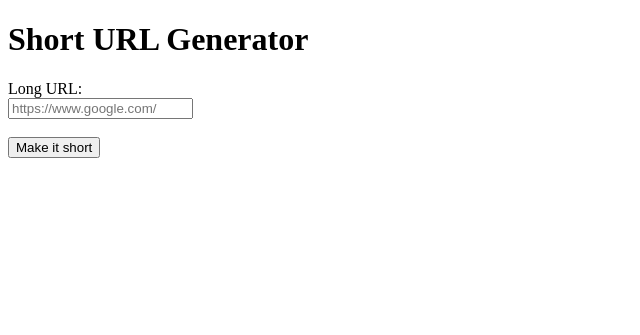
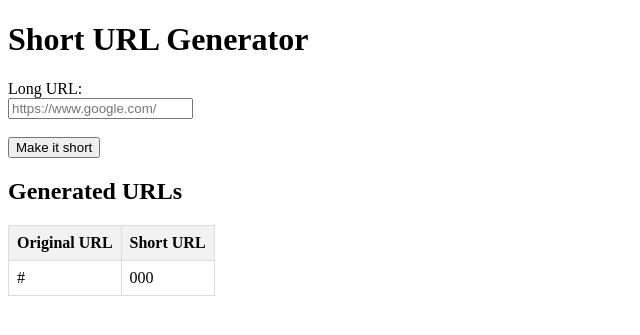
Before and after one commit to alfonWaz13/short-url-generator, a Django app: page / in a window 1280 px wide. Shown: the top 335 px of the page, without its empty margins (0-640 px from the left). Run offline with Django 5.2, Linux system fonts and the light colour scheme; tables that the repository leaves empty hold one stand-in row (values such as "Sample post").

Commit message:
feat: add all urls table

```diff
--- a/links/templates/links/index.html
+++ b/links/templates/links/index.html
@@ -4,6 +4,20 @@
     <meta charset="UTF-8">
     <meta name="viewport" content="width=device-width, initial-scale=1.0">
     <title>Short URL Generator</title>
+    <style>
+        table {
+            border-collapse: collapse;
+            margin-top: 20px;
+        }
+        th, td {
+            border: 1px solid #ddd;
+            padding: 8px;
+            text-align: left;
+        }
+        th {
+            background-color: #f2f2f2;
+        }
+    </style>
 </head>
 <body>
     <h1>Short URL Generator</h1>
@@ -22,5 +36,25 @@
         <a href="{{ short_url }}">{{ short_url }}</a>
     {% endif %}
 
+    {% if all_urls %}
+        <h2>Generated URLs</h2>
+        <table>
+            <thead>
+                <tr>
+                    <th>Original URL</th>
+                    <th>Short URL</th>
+                </tr>
+            </thead>
+            <tbody>
+                {% for url_obj in all_urls %}
+                    <tr>
+                        <td>{{ url_obj.original_url }}</td>
+                        <td>{{ url_obj.short_url }}</td>
+                    </tr>
+                {% endfor %}
+            </tbody>
+        </table>
+    {% endif %}
+
 </body>
 </html>
--- a/links/views.py
+++ b/links/views.py
@@ -4,6 +4,7 @@ from django.views import View
 
 from links.repositories.link_repository import LinkRepository
 from links.use_cases.create_short_url import CreateShortURL
+from links.use_cases.get_all_urls import GetAllURLs
 
 
 class IndexView(View):
@@ -14,15 +15,20 @@ class IndexView(View):
     create_short_url = CreateShortURL(
         link_repository=link_repository, url_shortener=url_shortener
     )
+    get_all_urls = GetAllURLs(link_repository=link_repository)
 
     def get(self, request, *args, **kwargs):
-        return render(request, self.template_name)
+        return render(
+            request, self.template_name, {"all_urls": self.get_all_urls.execute()}
+        )
 
     def post(self, request, *args, **kwargs):
+        response_context = {}
         long_url = request.POST.get("url_input")
+
         if long_url:
+            short_url = self.create_short_url.execute(long_url=long_url)
+            response_context["short_url"] = short_url
 
-            short_url = self.create_short_url.execute(long_url=long_url)
-            return render(request, self.template_name, {"short_url": short_url})
-
-        return render(request, self.template_name)
+        response_context["all_urls"] = self.get_all_urls.execute()
+        return render(request, self.template_name, response_context)
```
